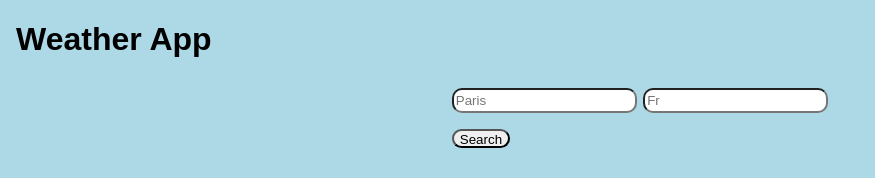
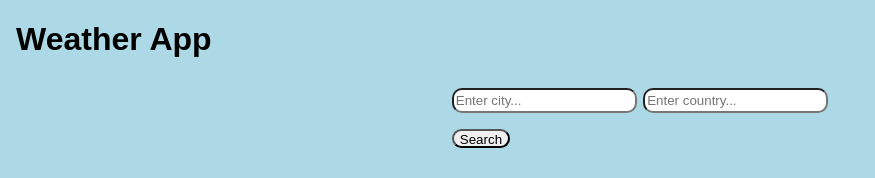
Before and after one commit to tholmes59/weather-forecast-app, a React (Create React App) app: page / in a window 1280 px wide. Shown: the top 178 px of the page, without its empty margins (0-875 px from the left). Built offline with nearby package versions, Linux system fonts and the light colour scheme; no server answers.

Commit message:
edit layout of search form

```diff
--- a/src/components/SearchForm.js
+++ b/src/components/SearchForm.js
@@ -7,8 +7,8 @@ const SearchForm = (props) => {
         return(
             <div className="search-form">
                 <form onSubmit={props.getWeatherInfo}>
-                    <input type='text' placeholder="Paris" name='city' />
-                    <input type="text" placeholder='Fr' name="country" /><br/>
+                    <input type='text' placeholder="Enter city..." name='city' />
+                    <input type="text" placeholder='Enter country...' name="country" /><br/>
                     <input value="Search" type="submit" />
                 </form>
             </div>
```
